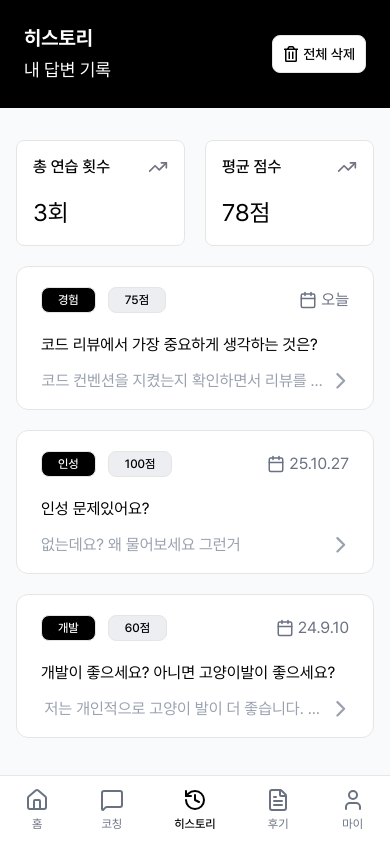
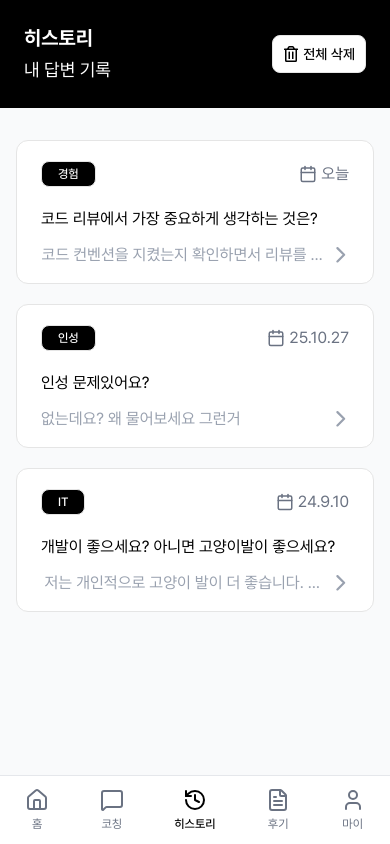
Before and after one commit to JobMate-team/jobmate-frontend, a React (Vite) app: page /history in a window 390 px wide. Built offline with nearby package versions, Linux system fonts and the light colour scheme.

Commit message:
refector: 점수 삭제

```diff
--- a/src/pages/CoachingPage.tsx
+++ b/src/pages/CoachingPage.tsx
@@ -166,14 +166,8 @@ const CoachingPage = () => {
             <p className='leading-6'>{customAnswer}</p>
           </div>
 
-          <div className='bg-white rounded-xl p-4 px-6 border border-[#E5E5E5] flex flex-col gap-4'>
-            <div className='flex flex-row items-center gap-3'>
-              <p className='font-semibold'>AI 피드백</p>
-              <div className='rounded-lg max-sm:text-sm font-medium px-2 sm:px-3 py-1 sm:py-2 bg-black text-white'>
-                75점
-              </div>
-              <p className='text-[#717182]'>양호</p>
-            </div>
+          <div className='bg-white rounded-xl px-6 py-4 border border-[#E5E5E5] flex flex-col gap-4'>
+            <p className='font-semibold py-2'>AI 피드백</p>
             <div className='bg-[#F3F3F5] rounded-lg p-4 max-sm:text-sm mb-2 leading-5'>
               넌 안돼 망할거라 우우~
             </div>
--- a/src/pages/HistoryDetailPage.tsx
+++ b/src/pages/HistoryDetailPage.tsx
@@ -11,7 +11,6 @@ const mockHistoryItems = [
   {
     id: 1,
     category: '경험',
-    score: 75,
     date: '오늘',
     question: '코드 리뷰에서 가장 중요하게 생각하는 것은?',
     answer:
@@ -20,15 +19,13 @@ const mockHistoryItems = [
   {
     id: 2,
     category: '인성',
-    score: 100,
     date: '25.10.27',
     question: '인성 문제있어요?',
     answer: '없는데요? 왜 물어보세요 그런거',
   },
   {
     id: 3,
-    category: '개발',
-    score: 60,
+    category: 'IT',
     date: '24.9.10',
     question: '개발이 좋으세요? 아니면 고양이발이 좋으세요?',
     answer:
@@ -104,9 +101,6 @@ const HistoryDetailPage = () => {
             <div className='bg-black text-white text-xs font-medium p-1 px-4 border border-[#E5E5E5] rounded-lg'>
               {item.category}
             </div>
-            <div className='bg-[#ECEEF2] text-xs font-medium p-1 px-4 border border-[#E5E5E5] rounded-lg'>
-              {item.score}점
-            </div>
             <p className='text-[#6A7282] flex items-center gap-1'>
               <FiCalendar size={18} />
               {item.date}
--- a/src/pages/HistoryPage.tsx
+++ b/src/pages/HistoryPage.tsx
@@ -5,7 +5,6 @@ import { useSetAtom } from 'jotai';
 import { FaRegTrashAlt } from 'react-icons/fa';
 import { FiCalendar } from 'react-icons/fi';
 import { Outlet, useNavigate } from 'react-router-dom';
-import { TrendingUp } from 'lucide-react';
 import { useEffect, useState } from 'react';
 import UpScrollButton from '@/components/ui/UpScrollButton';
 
@@ -13,7 +12,6 @@ const historyItems = [
   {
     id: 1,
     category: '경험',
-    score: 75,
     date: '오늘',
     question: '코드 리뷰에서 가장 중요하게 생각하는 것은?',
     answer:
@@ -22,15 +20,13 @@ const historyItems = [
   {
     id: 2,
     category: '인성',
-    score: 100,
     date: '25.10.27',
     question: '인성 문제있어요?',
     answer: '없는데요? 왜 물어보세요 그런거',
   },
   {
     id: 3,
-    category: '개발',
-    score: 60,
+    category: 'IT',
     date: '24.9.10',
     question: '개발이 좋으세요? 아니면 고양이발이 좋으세요?',
     answer:
@@ -42,12 +38,6 @@ const HistoryPage = () => {
   const setIsModalOpen = useSetAtom(isModalOpenAtom);
   const [showScrollTop, setShowScrollTop] = useState(false);
   const navigate = useNavigate();
-
-  // 총 연습 횟수
-  const totalPractice = historyItems.length;
-
-  // 평균 점수 계산
-  const averageScore = historyItems.reduce((acc, item) => acc + item.score, 0) / totalPractice;
 
   // 스크롤 감지
   useEffect(() => {
@@ -72,26 +62,7 @@ const HistoryPage = () => {
       <section className='hidden sm:flex items-center justify-between'>
         <div className='flex flex-col mt-10'>
           <h3 className='text-2xl font-semibold mb-2'>히스토리</h3>
-          <p className='text-[#717182]'>과거 연습 기록을 확인하고 발전 과정을 추적하세요</p>
-        </div>
-      </section>
-
-      <section className='flex justify-between items-center mb-5'>
-        <div className='flex gap-5 max-sm:w-full'>
-          <div className='bg-white border border-[#E5E5E5] rounded-lg p-4 w-40 max-sm:flex-1'>
-            <div className='flex items-center justify-between font-medium'>
-              총 연습 횟수
-              <TrendingUp size={20} className='text-[#717182]' />
-            </div>
-            <p className='text-2xl mt-5'>{totalPractice}회</p>
-          </div>
-          <div className='bg-white border border-[#E5E5E5] rounded-lg p-4 w-40 max-sm:flex-1'>
-            <div className='flex items-center justify-between font-medium'>
-              평균 점수
-              <TrendingUp size={20} className='text-[#717182]' />
-            </div>
-            <p className='text-2xl mt-5'>{averageScore.toFixed(0)}점</p>
-          </div>
+          <p className='text-[#717182] mb-6'>과거 연습 기록을 확인하고 발전 과정을 추적하세요</p>
         </div>
 
         <Button
@@ -110,15 +81,9 @@ const HistoryPage = () => {
           className='bg-white rounded-xl px-6 py-5 border border-[#E5E5E5] flex flex-col gap-4'
         >
           <div className='flex items-center justify-between mb-2'>
-            <div className='flex flex-row items-center gap-3'>
-              <div className='bg-black text-white text-xs font-medium p-1 px-4 border border-[#E5E5E5] rounded-lg'>
-                {item.category}
-              </div>
-              <div className='bg-[#ECEEF2] text-xs font-medium p-1 px-4 border border-[#E5E5E5] rounded-lg'>
-                {item.score}점
-              </div>
+            <div className='bg-black text-white text-xs font-medium p-1 px-4 border border-[#E5E5E5] rounded-lg'>
+              {item.category}
             </div>
-
             <p className='text-[#6A7282] flex items-center gap-1'>
               <FiCalendar size={18} />
               {item.date}
--- a/src/pages/MyPage.tsx
+++ b/src/pages/MyPage.tsx
@@ -67,7 +67,7 @@ const MyPage = () => {
               <div className='flex items-center gap-2'>
                 <p className='font-semibold text-lg'>정찬원</p>
                 <div className='bg-black text-white items-center px-3 py-1 text-sm rounded-lg'>
-                  개발
+                  IT
                 </div>
               </div>
               <p className='mt-2'>example.example.com</p>
```
